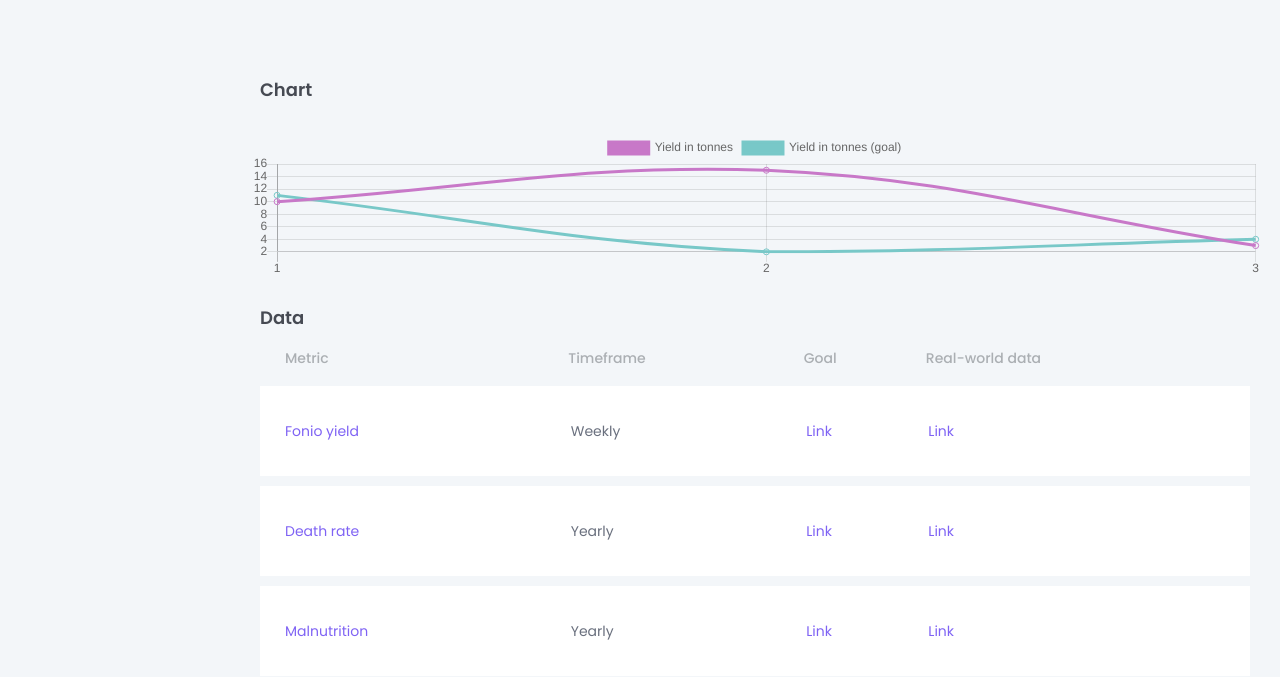
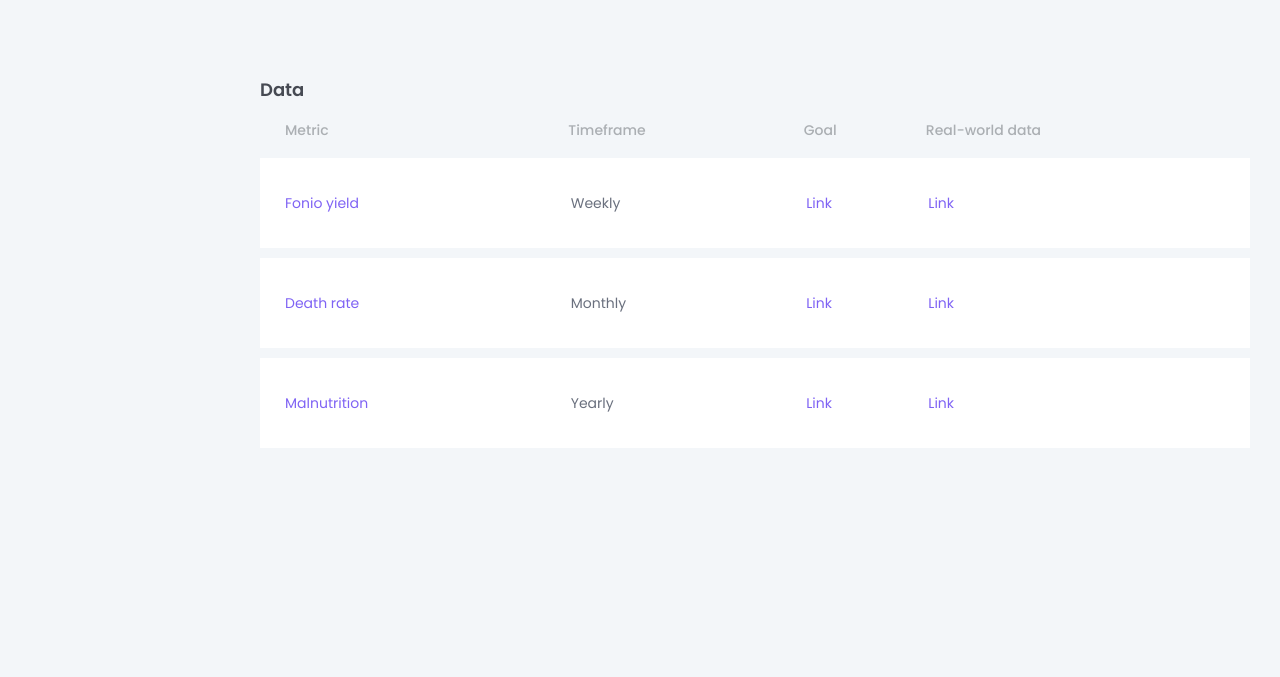
Before and after one commit to odysseyhack/singularitynet, a plain HTML site: page frontend/index.html in a window 1280 px wide. Shown: the part 257-934 px from the top of the page. After the commit the page ends 800 px from the top, so only its background shows below. Drawn offline with nearby package versions, Linux system fonts and the light colour scheme.

Commit message:
Dynamically generating metrics rows and charts based on data

```diff
--- a/frontend/index.html
+++ b/frontend/index.html
@@ -28,14 +28,14 @@
                         <span class="text-primary">Community</span></h2>
                     </div>
                 </div>
-                <div id="data-container">
+                <div id="dataContainer" hidden>
                     <div class="card transparent-card">
                         <div class="card-header pb-0">
                             <h4 class="card-title mt-2">Chart</h4>
                         </div>
                     </div>
                     <div class="row">
-                        <canvas id="myChart"></canvas>
+                        <canvas id="chart"></canvas>
                     </div>
                 </div>
                 <div class="row">
@@ -55,25 +55,7 @@
                                                 <th>Real-world data</th>
                                             </tr>
                                         </thead>
-                                        <tbody>
-                                            <tr>
-                                                <td><a href="#" class="text-primary">Fonio yield</a></td>
-                                                <td><span class="text-pale-sky">Weekly</span></td>
-                                                <td><a href="#" class="text-primary">Link</a></td>
-                                                <td><a href="#" class="text-primary">Link</a></td>
-                                            </tr>
-                                            <tr>
-                                                <td><a href="#" class="text-primary">Death rate</a></td>
-                                                <td><span class="text-pale-sky">Yearly</span></td>
-                                                <td><a href="#" class="text-primary">Link</a></td>
-                                                <td><a href="#" class="text-primary">Link</a></td>
-                                            </tr>
-                                            <tr>
-                                                <td><a href="#" class="text-primary">Malnutrition</a></td>
-                                                <td><span class="text-pale-sky">Yearly</span></td>
-                                                <td><a href="#" class="text-primary">Link</a></td>
-                                                <td><a href="#" class="text-primary">Link</a></td>
-                                            </tr>
+                                        <tbody id="datasetsTable">
                                         </tbody>
                                     </table>
                                 </div>
@@ -84,30 +66,8 @@
             </div>
         </div>
     </div>
+    <script src="https://cdnjs.cloudflare.com/ajax/libs/Chart.js/2.8.0/Chart.bundle.js"></script>
+    <script src="./js/scripts.js"></script>
+</body>
 
-    <script src="https://cdnjs.cloudflare.com/ajax/libs/Chart.js/2.8.0/Chart.bundle.js"></script>
-    <script>
-        Chart.defaults.global.maintainAspectRatio = false
-        var ctx = document.getElementById("myChart").getContext("2d")
-        var myChart = new Chart(ctx, {
-            "type": "line",
-            "data": {
-                "labels": ["1", "2", "3"],
-                "datasets": [{
-                    "label": 'Yield in tonnes',
-                    "data": [10, 15, 3],
-                    "fill": false,
-                    "backgroundColor": "rgba(0, 0, 0, 0)",
-                    "borderColor": "rgba(200, 120, 200, 1)"
-                }, {
-                    "label": 'Yield in tonnes (goal)',
-                    "data": [11, 2, 4],
-                    "fill": false,
-                    "backgroundColor": "rgba(0, 0, 0, 0)",
-                    "borderColor": "rgba(120, 200, 200, 1)"
-                }]
-            }
-        })
-    </script>
-</body>
 </html>
--- /dev/null
+++ b/frontend/js/scripts.js
@@ -0,0 +1,111 @@
+const chartCanvas = document.getElementById("chart").getContext("2d")
+const datasetsTable = document.getElementById("datasetsTable")
+const dataContainer = document.getElementById("dataContainer")
+
+window.Chart.defaults.global.maintainAspectRatio = false
+
+const datasets = [
+  {
+    "name": "Fonio yield",
+    "timeframe": "Weekly",
+    "goalDataURI": "#",
+    "realDataURI": "#",
+    "label": "Yield in tonnes",
+    "labels": ["1", "2", "3"],
+    "data": [10, 15, 3],
+    "goalData": [11, 2, 4]
+  },
+  {
+    "name": "Death rate",
+    "timeframe": "Monthly",
+    "goalDataURI": "#",
+    "realDataURI": "#",
+    "label": "Death rate (per 100 inhabitants)",
+    "labels": ["1", "2", "3"],
+    "data": [10, 15, 3],
+    "goalData": [11, 2, 4]
+  },
+  {
+    "name": "Malnutrition",
+    "timeframe": "Yearly",
+    "goalDataURI": "#",
+    "realDataURI": "#",
+    "label": "Malnutrition (per 100 inhabitants)",
+    "labels": ["1", "2", "3"],
+    "data": [10, 15, 3],
+    "goalData": [11, 2, 4]
+  }
+]
+
+function createTableRow(dataset) {
+  const { name, timeframe, goalDataURI, realDataURI, label, labels, data, goalData } = dataset
+
+  const chartLink = document.createElement("span")
+  const timeframeSpan = document.createElement("span")
+  const goalDataLink = document.createElement("a")
+  const realDataLink = document.createElement("a")
+
+  chartLink.classList.add("chart-link", "text-primary")
+  timeframeSpan.classList.add("text-pale-sky")
+  goalDataLink.classList.add("text-primary")
+  realDataLink.classList.add("text-primary")
+
+  chartLink.style.cursor = "pointer"
+  chartLink.innerHTML = name
+
+  goalDataLink.innerHTML = realDataLink.innerHTML = "Link"
+
+  timeframeSpan.innerHTML = timeframe
+
+  goalDataLink.setAttribute("href", goalDataURI)
+
+  realDataLink.setAttribute("href", realDataURI)
+
+  chartLink.addEventListener("click", () => {
+    if (!chartLink.hasAttribute("active")) {
+      for (var element of document.getElementsByClassName("chart-link")) {
+        element.removeAttribute("active")
+      }
+      chartLink.setAttribute("active", "")
+      dataContainer.removeAttribute("hidden")
+      createLineChart(data, goalData, label, labels)
+    } else {
+      chartLink.removeAttribute("active")
+      dataContainer.setAttribute("hidden", "")
+    }
+  })
+
+  const row = document.createElement("tr")
+  row.appendChild(document.createElement("td")).appendChild(chartLink)
+  row.appendChild(document.createElement("td")).appendChild(timeframeSpan)
+  row.appendChild(document.createElement("td")).appendChild(goalDataLink)
+  row.appendChild(document.createElement("td")).appendChild(realDataLink)
+
+  return row
+}
+
+function createLineChart(data, goalData, label, labels) {
+  return new window.Chart(chartCanvas, {
+    "type": "line",
+    "data": {
+      "labels": labels,
+      "datasets": [{
+        "label": label,
+        "data": data,
+        "fill": false,
+        "backgroundColor": "rgba(0, 0, 0, 0)",
+        "borderColor": "rgba(200, 120, 200, 1)"
+      }, {
+        "label": `${label} (goal)`,
+        "data": goalData,
+        "fill": false,
+        "backgroundColor": "rgba(0, 0, 0, 0)",
+        "borderColor": "rgba(120, 200, 200, 1)"
+      }]
+    }
+  })
+}
+
+datasets.forEach(dataset => {
+  datasetsTable.append(createTableRow(dataset))
+})
```
